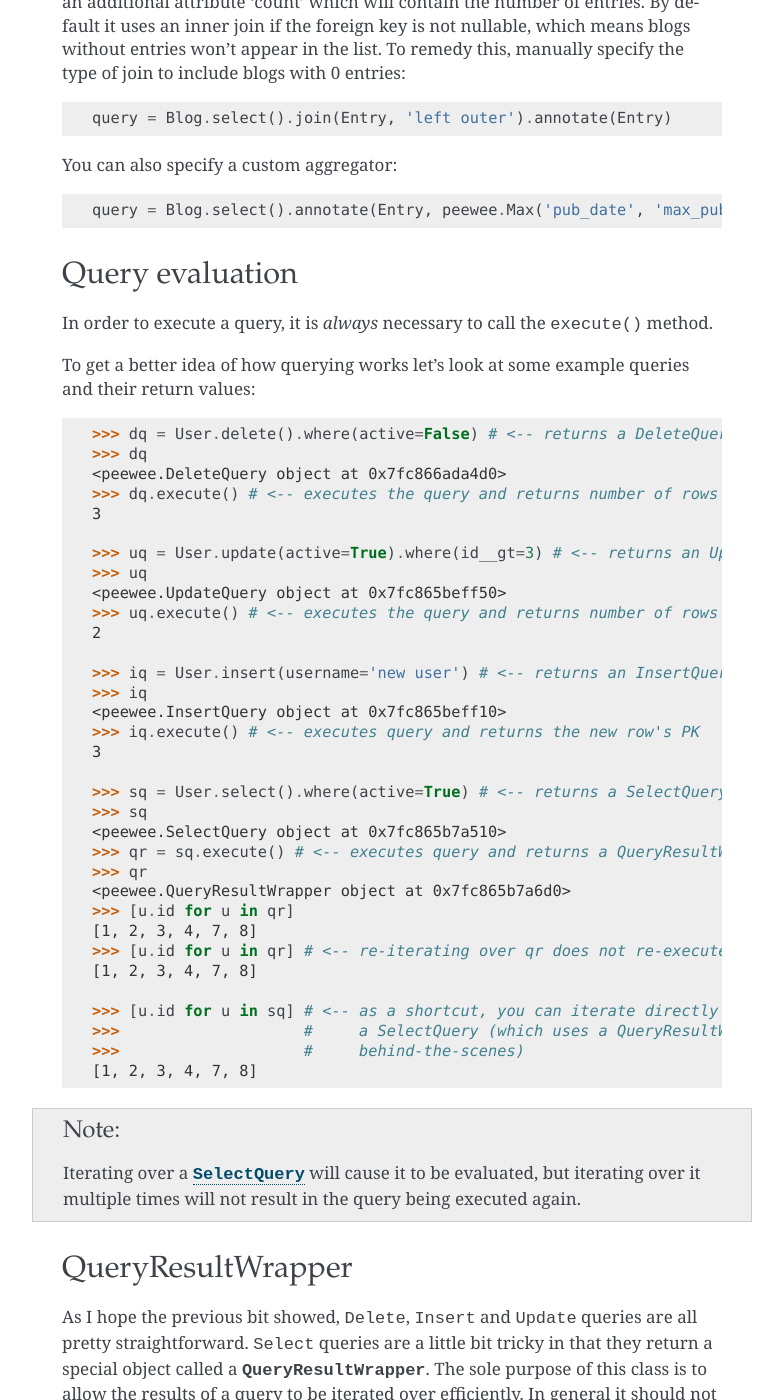
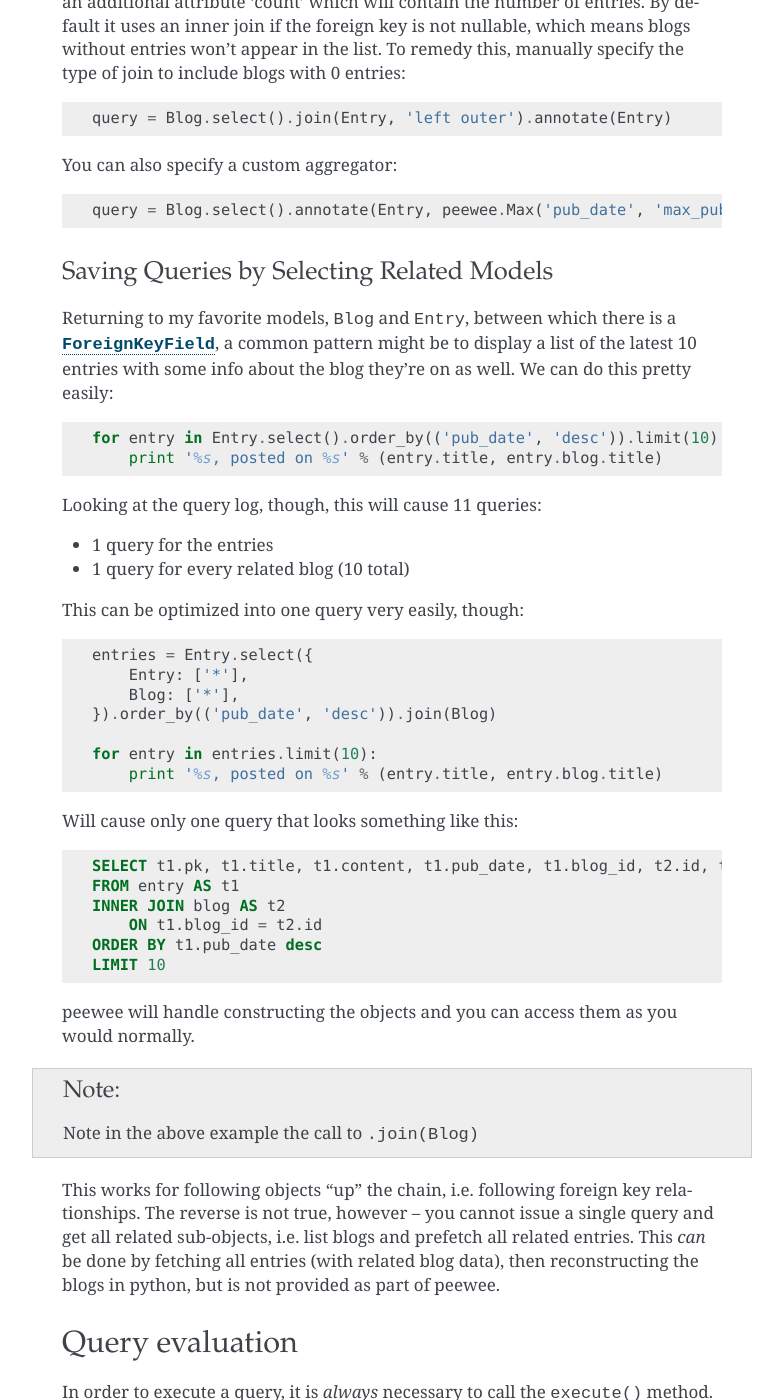
Before and after one commit to coleifer/peewee, a Sphinx documentation site: the page built from docs/peewee/querying.rst, in a window 1280 px wide and 1400 px high, scrolled down 5832 px. Shown: the whole window, without its empty margins (358-1141 px from the left). Built offline with Sphinx 7.4.7, drawn with Linux system fonts in a browser that asks for light colours; some of the changed text lies outside the part shown.

Commit message:
Adding docs on the select related behavior

```diff
--- a/docs/peewee/querying.rst
+++ b/docs/peewee/querying.rst
@@ -319,6 +319,59 @@
 .. code-block:: python
 
     query = Blog.select().annotate(Entry, peewee.Max('pub_date', 'max_pub_date'))
+
+
+Saving Queries by Selecting Related Models
+^^^^^^^^^^^^^^^^^^^^^^^^^^^^^^^^^^^^^^^^^^
+
+Returning to my favorite models, ``Blog`` and ``Entry``, between which there is a
+:py:class:`ForeignKeyField`, a common pattern might be to display a list of the
+latest 10 entries with some info about the blog they're on as well.  We can do
+this pretty easily:
+
+.. code-block:: python
+
+    for entry in Entry.select().order_by(('pub_date', 'desc')).limit(10):
+        print '%s, posted on %s' % (entry.title, entry.blog.title)
+
+Looking at the query log, though, this will cause 11 queries:
+
+* 1 query for the entries
+* 1 query for every related blog (10 total)
+
+This can be optimized into one query very easily, though:
+
+.. code-block:: python
+
+    entries = Entry.select({
+        Entry: ['*'],
+        Blog: ['*'],
+    }).order_by(('pub_date', 'desc')).join(Blog)
+
+    for entry in entries.limit(10):
+        print '%s, posted on %s' % (entry.title, entry.blog.title)
+
+Will cause only one query that looks something like this:
+
+.. code-block:: sql
+
+    SELECT t1.pk, t1.title, t1.content, t1.pub_date, t1.blog_id, t2.id, t2.title
+    FROM entry AS t1
+    INNER JOIN blog AS t2
+        ON t1.blog_id = t2.id
+    ORDER BY t1.pub_date desc
+    LIMIT 10
+
+peewee will handle constructing the objects and you can access them as you would
+normally.
+
+.. note:: Note in the above example the call to ``.join(Blog)``
+
+This works for following objects "up" the chain, i.e. following foreign key relationships.
+The reverse is not true, however -- you cannot issue a single query and get all related
+sub-objects, i.e. list blogs and prefetch all related entries.  This *can* be done by
+fetching all entries (with related blog data), then reconstructing the blogs in python, but
+is not provided as part of peewee.
 
 
 Query evaluation
```
